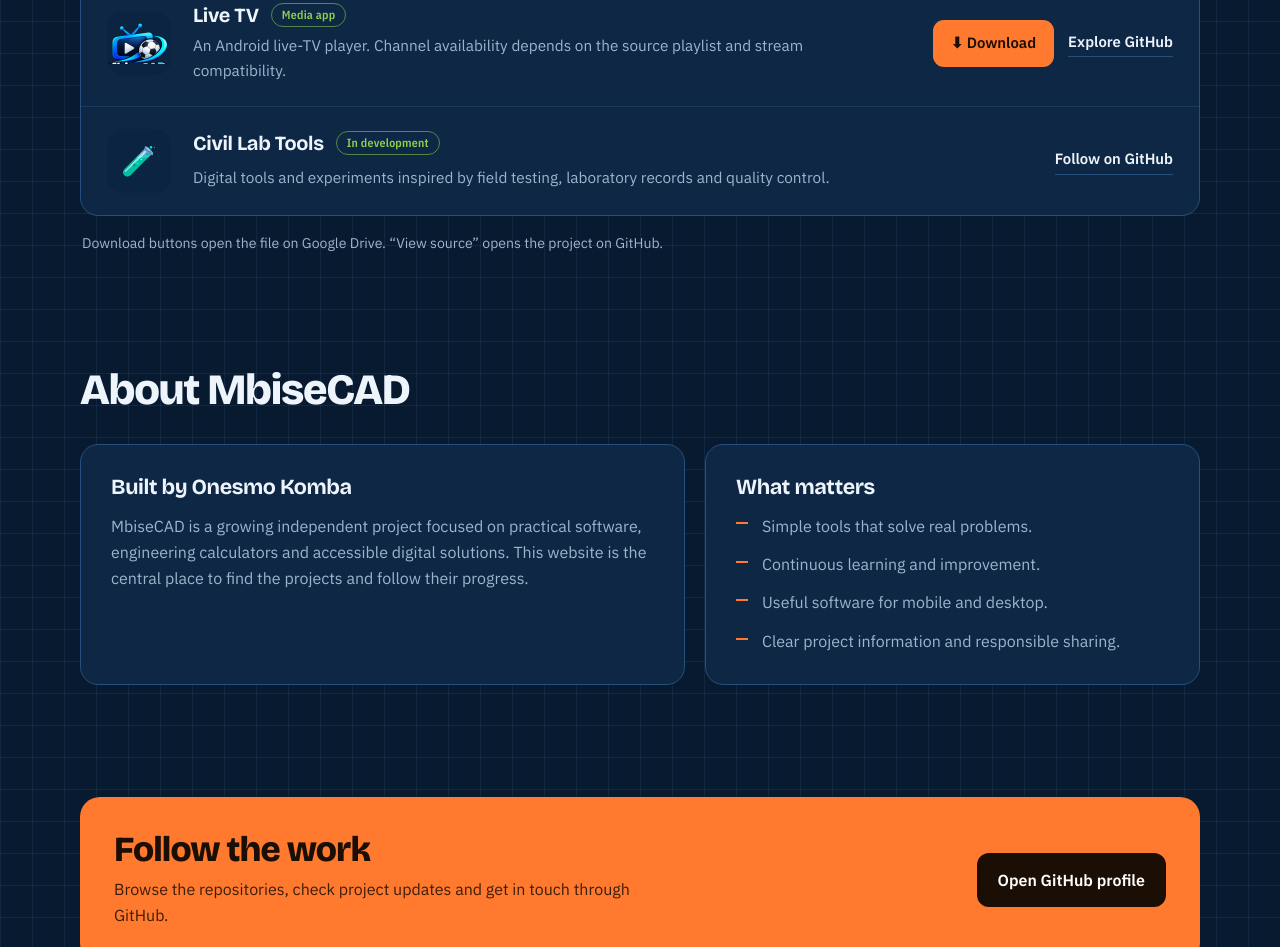
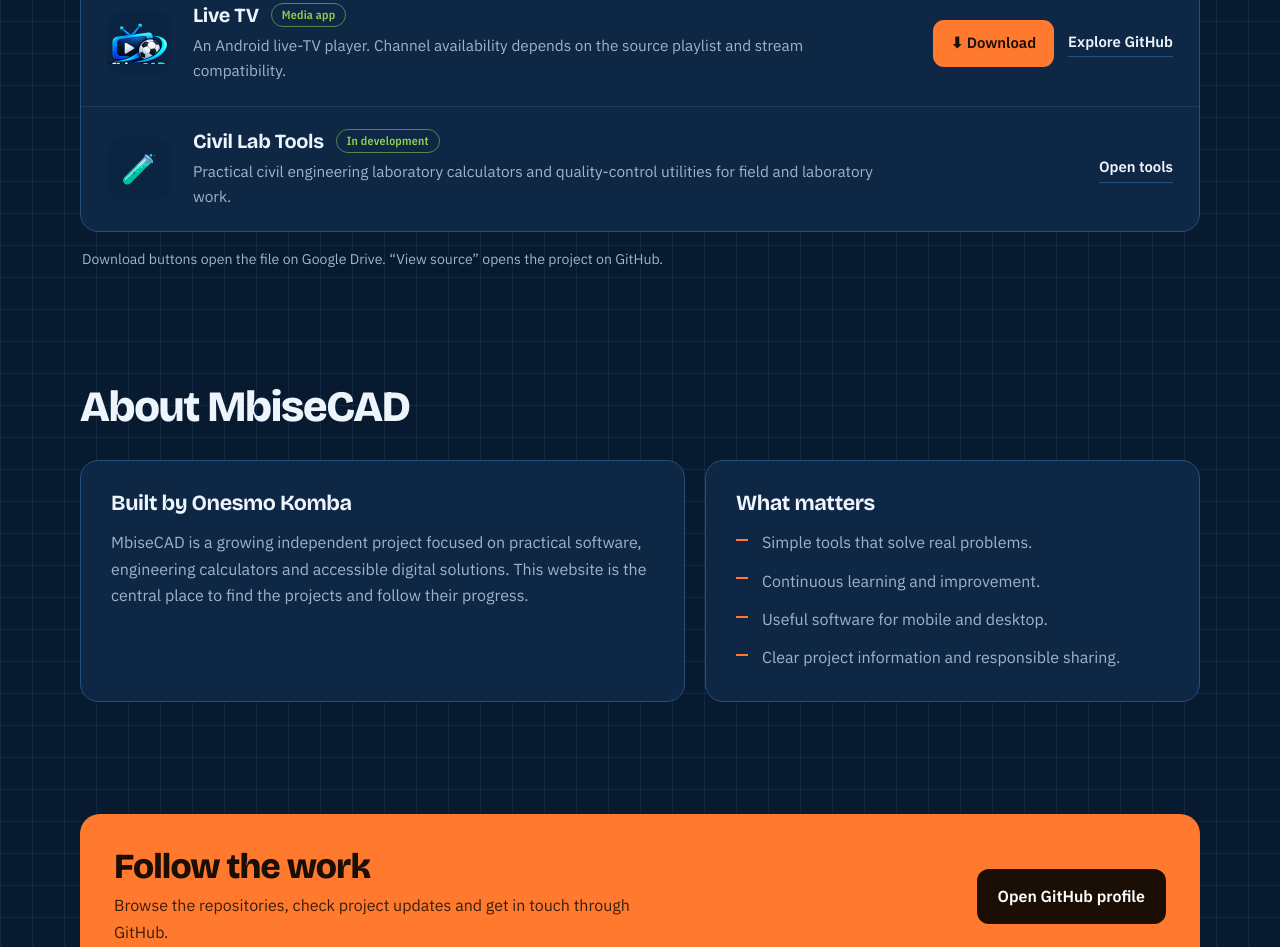
Before and after one commit to Onesmo3/onesmo3.github.io, a plain HTML site: page index.html in a window 1280 px wide. Shown: the part 1259-2206 px from the top of the page. Drawn offline with nearby package versions, Linux system fonts and the light colour scheme.

Commit message:
Update index.html

```diff
--- a/index.html
+++ b/index.html
@@ -200,7 +200,7 @@
         <article class="project"><div class="project-icon"><img src="icons/todolist.png" alt="" width="64" height="64" loading="lazy" onerror="this.parentNode.textContent='✅'"></div><h3>ToDoList <span class="tag">Productivity</span></h3><p>A task-management app with planning tools to help keep everyday work organised.</p><div class="links"><a class="dl" href="https://drive.google.com/file/d/1IDmyuLoMqn1oRq9Y16sAUbTruL3OjY_b/view?usp=drivesdk" target="_blank" rel="noopener" aria-label="Download ToDoList">⬇ Download</a><a class="project-link" href="https://github.com/Onesmo3/ToDoList" target="_blank" rel="noopener">View source</a></div></article>
         <article class="project"><div class="project-icon"><img src="icons/mddcalc.png" alt="" width="64" height="64" loading="lazy" onerror="this.parentNode.textContent='📐'"></div><h3>MDDCalc <span class="tag">Civil engineering</span></h3><p>A calculator project for soil compaction and maximum dry density workflows.</p><div class="links"><a class="dl" href="https://drive.google.com/file/d/1bcKDc5vq7shc47YhtPxCBYrmg8pyQi-m/view?usp=drivesdk" target="_blank" rel="noopener" aria-label="Download MDDCalc">⬇ Download</a><a class="project-link" href="https://github.com/Onesmo3?tab=repositories" target="_blank" rel="noopener">Find on GitHub</a></div></article>
         <article class="project"><div class="project-icon"><img src="icons/livetv.png" alt="" width="64" height="64" loading="lazy" onerror="this.parentNode.textContent='📺'"></div><h3>Live TV <span class="tag">Media app</span></h3><p>An Android live-TV player. Channel availability depends on the source playlist and stream compatibility.</p><div class="links"><a class="dl" href="https://drive.google.com/file/d/1sD_qbrTBcD0KZuTK9-Yahp0u1bMCgnyg/view?usp=drivesdk" target="_blank" rel="noopener" aria-label="Download Live TV">⬇ Download</a><a class="project-link" href="https://github.com/Onesmo3?tab=repositories" target="_blank" rel="noopener">Explore GitHub</a></div></article>
-        <article class="project"><div class="project-icon"><img src="icons/civil-lab-tools.png" alt="" width="64" height="64" loading="lazy" onerror="this.parentNode.textContent='🧪'"></div><h3>Civil Lab Tools <span class="tag">In development</span></h3><p>Digital tools and experiments inspired by field testing, laboratory records and quality control.</p><div class="links"><a class="project-link" href="https://github.com/Onesmo3?tab=repositories" target="_blank" rel="noopener">Follow on GitHub</a></div></article>
+        <article class="project"><div class="project-icon"><img src="icons/civil-lab-tools.png" alt="" width="64" height="64" loading="lazy" onerror="this.parentNode.textContent='🧪'"></div><h3>Civil Lab Tools <span class="tag">In development</span></h3><p>Practical civil engineering laboratory calculators and quality-control utilities for field and laboratory work.</p><div class="links"><a class="project-link" href="civil-lab-tools.html">Open tools</a></div></article>
       </div>
       <p class="note">Download buttons open the file on Google Drive. “View source” opens the project on GitHub.</p>
     </section>
```
